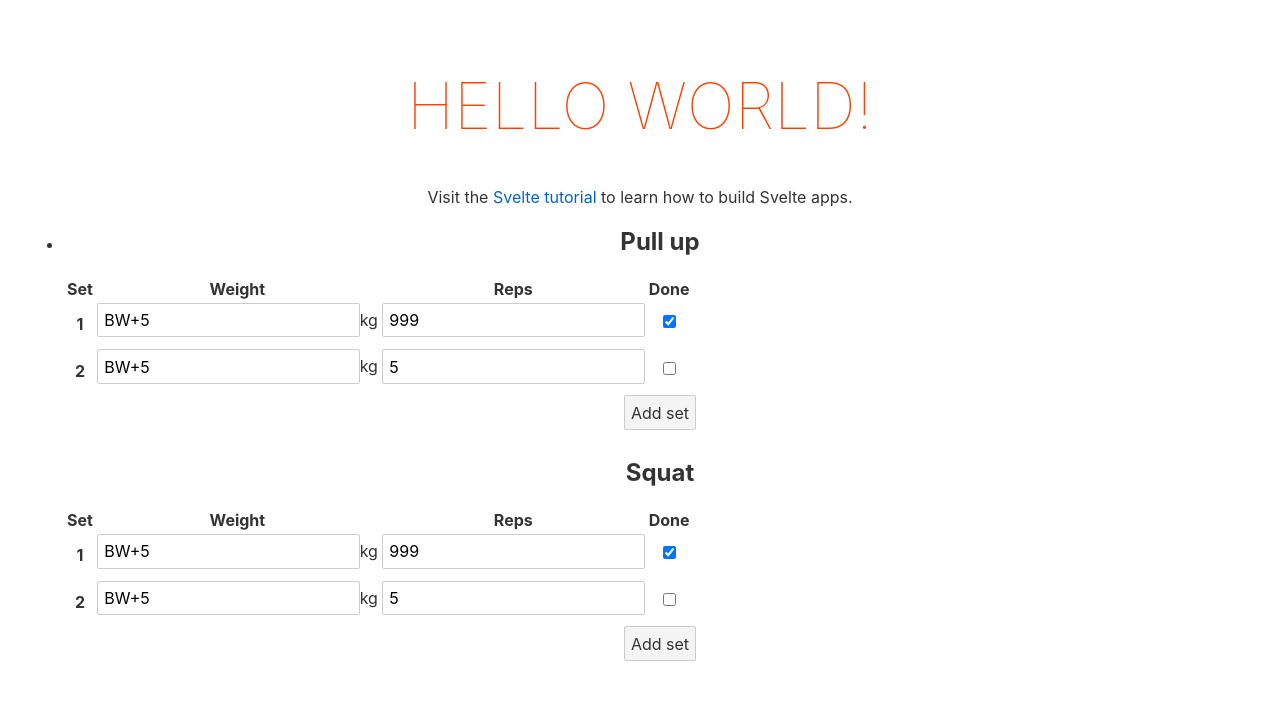
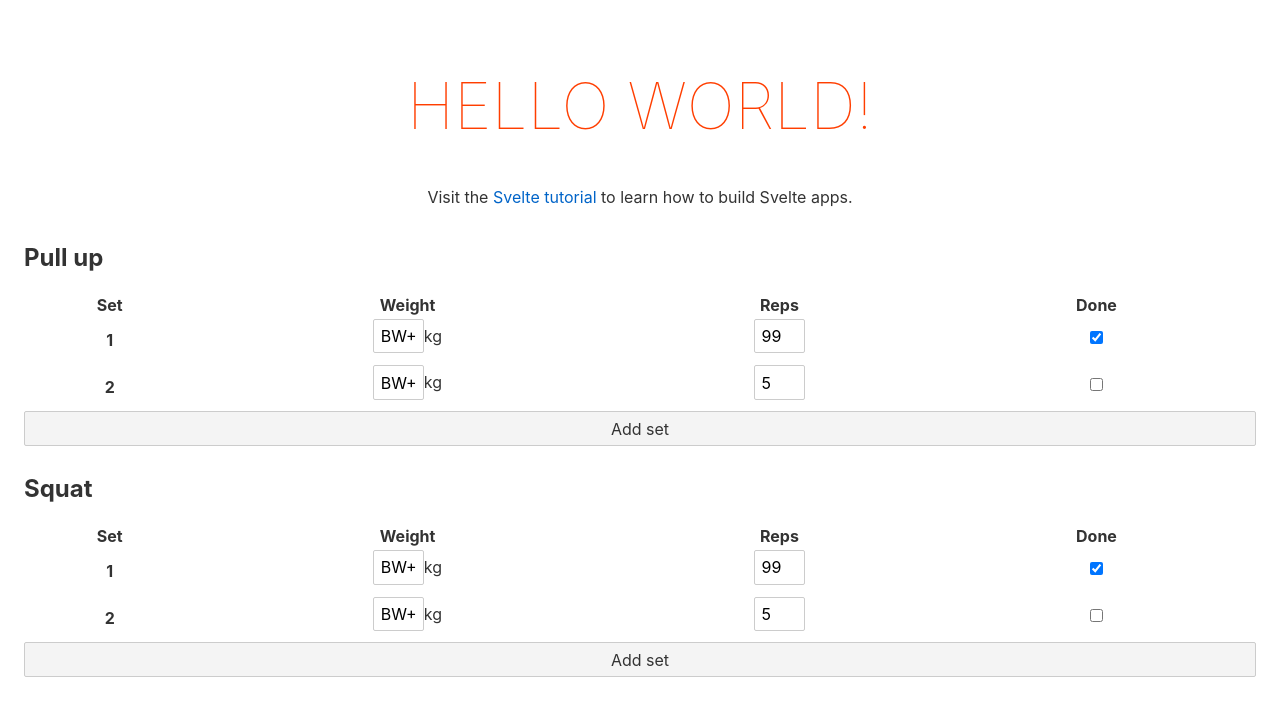
Before and after one commit to mebble/sessions, a Svelte app: page / in a window 1280 px wide. Shown: the top 716 px of the page. Built offline with nearby package versions, Linux system fonts and the light colour scheme.

Commit message:
update styles

```diff
--- a/src/App.svelte
+++ b/src/App.svelte
@@ -13,7 +13,6 @@
 	main {
 		text-align: center;
 		padding: 1em;
-		max-width: 240px;
 		margin: 0 auto;
 	}
 
@@ -23,14 +22,4 @@
 		font-size: 4em;
 		font-weight: 100;
 	}
-
-	@media (min-width: 640px) {
-		main {
-			max-width: none;
-		}
-	}
-
-    /* * {
-        border: black solid 1px;
-    } */
 </style>
--- a/src/Exercise.svelte
+++ b/src/Exercise.svelte
@@ -42,3 +42,18 @@
     </table>
     <button on:click={addSet}>Add set</button>
 </section>
+
+<style>
+    section {
+        display: flex;
+        flex-direction: column;
+    }
+
+    h2 {
+        text-align: left;
+    }
+
+    input {
+        width: 5ch;
+    }
+</style>
--- a/src/Workout.svelte
+++ b/src/Workout.svelte
@@ -10,3 +10,10 @@
         </li>
     </ul>
 </section>
+
+<style>
+    ul {
+        padding: 0;
+        list-style: none;
+    }
+</style>
```
